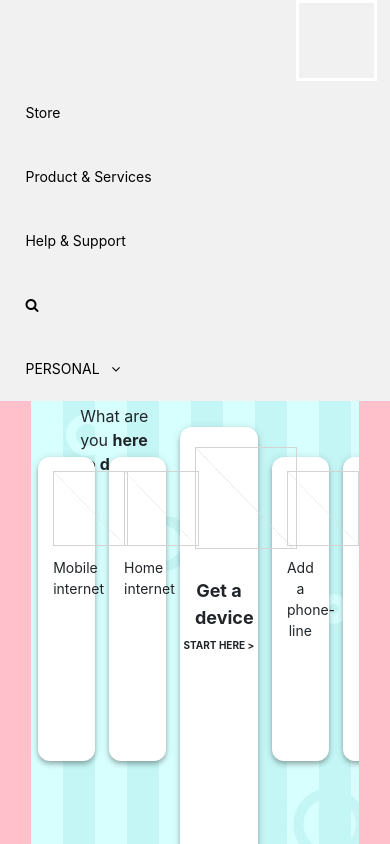
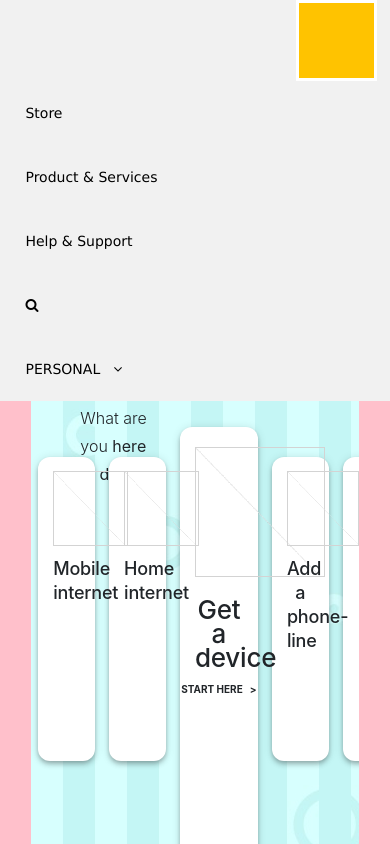
Before and after one commit to preethis610/submit, an Angular app: page / in a window 390 px wide. Built offline with nearby package versions, Linux system fonts and the light colour scheme.

Commit message:
'changes'

```diff
--- a/src/app/app.component.ts
+++ b/src/app/app.component.ts
@@ -9,11 +9,11 @@ export class AppComponent implements OnInit {
   items = [
     { id: 1, title: 'Mobile internet', thumbnail: '../../assets/images/images_thumb.png', pic: '../../assets/images/images.png' },
     { id: 2, title: 'Home internet', thumbnail: '../../assets/images/images_thumb.png', pic: '../../assets/images/images.png' },
-    { id: 3, title: 'Get a device', thumbnail: '../../assets/images/images_thumb.png', pic: '../../assets/images/images.png', help: 'START HERE >' },
+    { id: 3, title: 'Get a device', thumbnail: '../../assets/images/images_thumb.png', pic: '../../assets/images/images.png' },
     { id: 4, title: 'Add a phone-line', thumbnail: '../../assets/images/images_thumb.png', pic: '../../assets/images/images.png' },
     { id: 5, title: 'Upgrade', thumbnail: '../../assets/images/images_thumb.png', pic: '../../assets/images/images.png' },
-    { id: 6, title: 'Support', thumbnail: '../../assets/images/images_thumb.png', pic: '../../assets/images/images.png' },
-    { id: 7, title: 'Contact', thumbnail: '../../assets/images/images_thumb.png', pic: '../../assets/images/images.png' }
+    // { id: 6, title: 'Support', thumbnail: '../../assets/images/images_thumb.png', pic: '../../assets/images/images.png' },
+    // { id: 7, title: 'Contact', thumbnail: '../../assets/images/images_thumb.png', pic: '../../assets/images/images.png' }
 
   ];
 
--- a/src/app/card/card.component.css
+++ b/src/app/card/card.component.css
@@ -42,22 +42,39 @@
   } */
   .help-txt{
       font-size: 10px;
-      padding-top: 10%;
+      padding-top: 15%;
   }
   .image-placeholder{
     padding-top:25%;
   }
   .center-card{
-    padding-top:27%;
+    padding-top:15%;
   }
   .outer-cards{
     padding-top:10%;
   }
   .canvas-style{
-    width:102px;
-    height:102px;
+    width:130px;
+    height:130px;
   }
   .canvas-style-center{
     width:75px;
     height:75px;
   }
+  .card-config{
+    font-size: 18px;
+    font-weight: 500;
+    display:inline-block;
+    letter-spacing: -.2px;
+    line-height: 24px;
+    max-width: 150px;
+    text-align: center;
+  }
+  .card-config-center{
+    font-size: 26px;
+    font-weight: 500;
+    letter-spacing: -.2px;
+    line-height: 24px;
+    max-width: 373px;
+    text-align: center;
+  }
--- a/src/app/card/card.component.html
+++ b/src/app/card/card.component.html
@@ -1,19 +1,20 @@
 <div id="t{{cardContent.id}}" class="item" >
-    <div [hidden]='cardContent.id !== isCenterCard' class="col-md-12 image-placeholder">
+    <div [hidden]='cardContent.id !== centerId' class="col-md-12 image-placeholder">
                <canvas #canvas    class="canvas-style" style="border:1px solid #d3d3d3;"></canvas>
 
     </div>
-    <div [hidden]='cardContent.id === isCenterCard' class="col-md-12 image-placeholder">
+
+    <div [hidden]='cardContent.id === centerId' class="col-md-12 image-placeholder">
         <canvas #canvasCenter   class="canvas-style-center" style="border:1px solid #d3d3d3;"></canvas>
-            <!-- {{cardContent.id}}{{isCenterCard}} -->
+            <!-- {{cardContent.id}}{{centerId}} -->
     </div>
-    <div *ngIf='cardContent.id !== isCenterCard' class="col-md-12 outer-cards">
+    <div *ngIf='cardContent.id !== centerId' class="col-md-12 card-config outer-cards">
         {{cardContent.title}}
     </div>
-    <div  *ngIf='cardContent.id === isCenterCard' class="col-md-12 center-card">
-        {{cardContent.title}}
+    <div  *ngIf='cardContent.id === centerId' class="col-md-12 card-config-center center-card">
+         {{cardContent.title}}
     </div>
-    <div   *ngIf='cardContent.id === isCenterCard' class="help-txt">
-        {{cardContent.help}}
+    <div   *ngIf='cardContent.id === centerId' class="help-txt">
+        START HERE &nbsp;&nbsp;>
     </div>
 </div>
--- a/src/app/card/card.component.ts
+++ b/src/app/card/card.component.ts
@@ -7,7 +7,9 @@ import { Component, OnInit, Input ,ElementRef,ViewChild} from '@angular/core';
 })
 export class CardComponent implements OnInit {
  @Input() cardContent;
- @Input() isCenterCard;
+ @Input() set isCenterCard(value) {
+  this.centerId = value;
+ }
  @ViewChild('canvas', { static: true })
 canvas: ElementRef<HTMLCanvasElement>;
 @ViewChild('canvasCenter', { static: true })
@@ -16,7 +18,7 @@ ctx: CanvasRenderingContext2D;
 ctxCenter: CanvasRenderingContext2D;
 requestId;
 interval;
-
+centerId;
 isDisabled = false;
 isOpen = false;
 toggleAnimations() {
--- a/src/app/carousel/carousel.component.css
+++ b/src/app/carousel/carousel.component.css
@@ -26,7 +26,9 @@ ul {
   padding-left: 21%;
   position: absolute;
   width: 45%;
-  font-size: 18px;
+  font-size: 22px;
+  font-weight: 300;
+  line-height:28px;
 }
 .carousel-section{
     position:relative;
@@ -54,10 +56,10 @@ ul {
   padding-left:27%;
 }
 .prev-icon{
-  font-size:24px;
+  font-size:30px;
 }
 .next-icon{
-     font-size:24px;
+     font-size:30px;
 }
 
 @media screen and (max-height: 1000px) {
@@ -104,7 +106,7 @@ ul {
 }
 @media screen and (max-width: 1300px) {
   .info-text{
-    padding: 8%;
+    padding: 6%;
     width: 39%;
     padding-left: 20%;
   }
@@ -114,8 +116,8 @@ ul {
 }
 @media screen and (max-width: 1200px) {
   .info-text{
-    padding: 7%;
-    width: 39%;
+    padding: 6%;
+    width: 40%;
     padding-left: 20%;
   }
   .button-section{
@@ -129,7 +131,7 @@ ul {
 }
 @media screen and (max-width: 1100px) {
   .info-text{
-    padding: 6%;
+    padding: 2%;
     width: 40%;
     padding-left: 20%;
   }
@@ -149,7 +151,7 @@ ul {
 }
 @media screen and (max-width: 900px) {
   .info-text{
-    padding: 6%;
+    padding: 2%;
     width: 41%;
     padding-left: 20%;
   }
@@ -164,7 +166,7 @@ ul {
 }
 @media screen and (max-width: 850px) {
   .info-text{
-    padding: 6%;
+    padding: 2%;
     width: 47%;
     padding-left: 20%;
   }
@@ -193,9 +195,9 @@ ul {
 }
 @media screen and (max-width: 700px) {
   .info-text{
-    padding: 5%;
+    padding: 0%;
     width: 50%;
-    padding-left: 20%;
+    padding-left: 16%;
   }
   .button-section{
     margin-top: -41%;
--- a/src/app/carousel/carousel.component.ts
+++ b/src/app/carousel/carousel.component.ts
@@ -77,7 +77,8 @@ export class CarouselComponent implements AfterViewInit, OnInit {
           width: '20vw',
           maxWidth: '20vw',
           fontWeight: 'bold',
-          fontSize: '18px'
+          borderBottom: '5px solid #ffc300',
+        fontSize: '26px',
 
         })
       ]),
@@ -172,20 +173,22 @@ export class CarouselComponent implements AfterViewInit, OnInit {
     }
 
     return this.builder.build([
-      group([query(this.centerIdString, animate('2s ease', style({
-        maxHeight: '36vh', margin: '7px',
+      group([query(this.centerIdString, animate('0s', style({
+        maxHeight: '36vh', margin: '7px',   borderBottom: 'none',
         maxWidth: '14.58vw', fontSize: '14px', backgroundColor: '#fff', fontWeight: 'normal'
       }))),
-      query(this.nextPrevIdString, animate('2s ease', style({
+      query(this.nextPrevIdString, animate('.4s ease-in-out', style({
         maxHeight: '60vh', marginBottom: '7px',
         height: '60vh',
         marginTop: '-25%',
         width: '20vw',
         maxWidth: '20vw',
         fontWeight: 'bold',
-        fontSize: '18px',
+        fontSize: '26px',
+        borderBottom: '5px solid #ffc300'
+
       }))),
-      animate(time == null ? '1000ms ease' : 0,
+      animate(time == null ? '.4s ease-in-out' : 0,
         style({ transform: `translateX(${offset}px)` }))
       ]),
     ]);
--- a/src/app/header/header.component.css
+++ b/src/app/header/header.component.css
@@ -43,7 +43,7 @@ padding-left:15%;
         height:66px;
         border-bottom:1px solid #ffffff;
         box-sizing:border-box;
-        font-family:'Courier New', Courier, monospace;
+
         justify-content :space-between;
         color: black;
 
@@ -53,6 +53,7 @@ padding-left:15%;
         background-color: #f1f1f1;
         margin-right:-10%;
         margin-left:-10%;
+        font-family:'verdana';
       }
 
       .header a {
--- a/src/app/header/header.component.html
+++ b/src/app/header/header.component.html
@@ -1,7 +1,7 @@
 <div class="row header">
   <div class="col-md-2 ">
     <!-- <img class="logo-img" src="../../assets/images/logo.png" /> -->
-    <canvas #canvas  height="75" width="75"  class="logo-img" style="border:3px solid #fff;"></canvas>
+    <canvas #canvas  height="75" width="75"  class="logo-img" style="background-color: #ffc300;border:3px solid #fff;"></canvas>
 
   </div>
   <div class="col-md-6">
```
